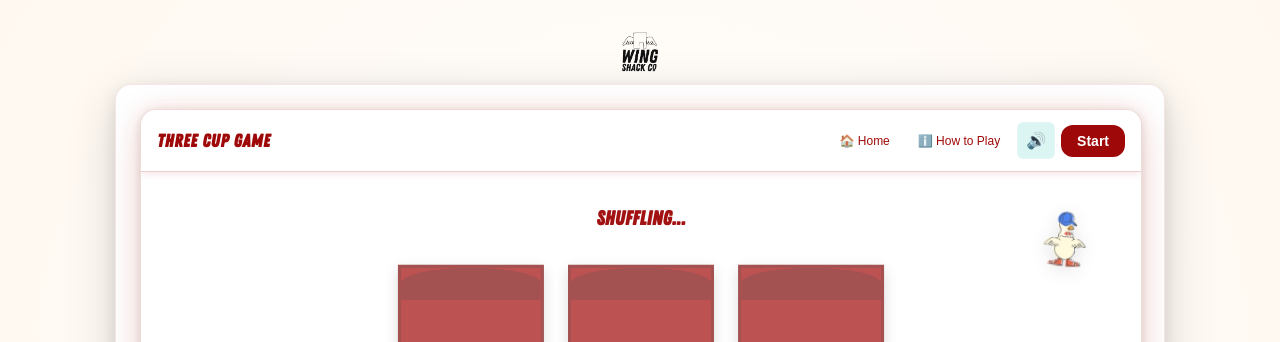
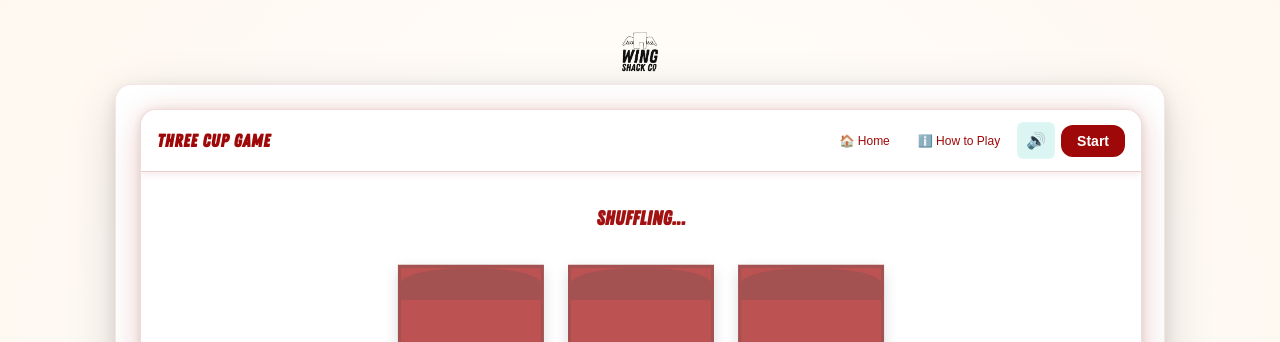
Before and after one commit to nigelbigappetite/wing-shack-arcade, a Next.js app: page /three-cup in a window 1280 px wide. Shown: the top 342 px of the page. Built offline with nearby package versions, Linux system fonts and the light colour scheme.

Commit message:
Remove mascot from Three Cup Game

```diff
--- a/components/games/ThreeCupGame.tsx
+++ b/components/games/ThreeCupGame.tsx
@@ -336,45 +336,6 @@ const ThreeCupGame: React.FC<ThreeCupGameProps> = ({ onWin }) => {
           position: 'relative',
         }}
       >
-        {/* Mascot - Corner position, out of the way */}
-        <motion.div
-          initial={{ scale: 0.8, opacity: 0 }}
-          animate={{
-            scale: 1,
-            opacity: 1,
-          }}
-          transition={{
-            duration: 0.5,
-          }}
-          style={{
-            position: 'absolute',
-            top: 'clamp(8px, 2vw, 16px)',
-            right: 'clamp(8px, 2vw, 16px)',
-            width: 'clamp(60px, 12vw, 100px)',
-            height: 'clamp(60px, 12vw, 100px)',
-            zIndex: 1,
-            pointerEvents: 'none',
-          }}
-        >
-          <motion.img
-            src="/mascot - no background_.png"
-            alt="Wing Shack Mascot"
-            animate={{
-              rotate: isShuffling ? [0, 5, -5, 0] : 0,
-            }}
-            transition={{
-              rotate: { duration: 0.6, repeat: isShuffling ? Infinity : 0 }
-            }}
-            style={{
-              width: '100%',
-              height: '100%',
-              objectFit: 'contain',
-              filter: 'drop-shadow(0 4px 8px rgba(0, 0, 0, 0.15))',
-              opacity: 0.7,
-            }}
-          />
-        </motion.div>
-
         {/* Instructions */}
         {!hasGuessed && !isShuffling && !showBallPlacement && (
           <motion.p
@@ -635,7 +596,7 @@ const ThreeCupGame: React.FC<ThreeCupGameProps> = ({ onWin }) => {
                 }}
               >
                 {won
-                  ? 'Great job following the mascot!'
+                  ? 'Great job! You found the ball!'
                   : (() => {
                       // Find which visual cup position has the ball
                       const visualCupWithBall = cupPositions.findIndex(cup => cup === ballPosition);
```
